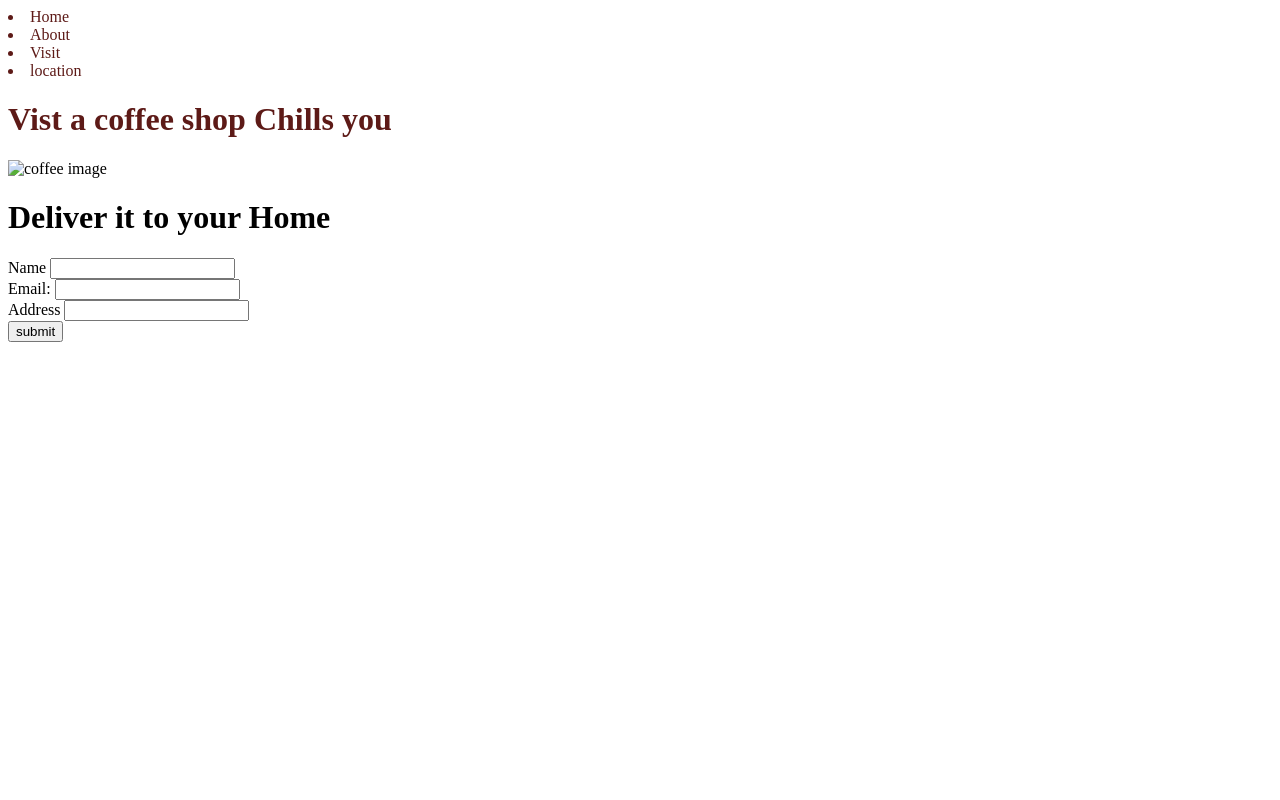
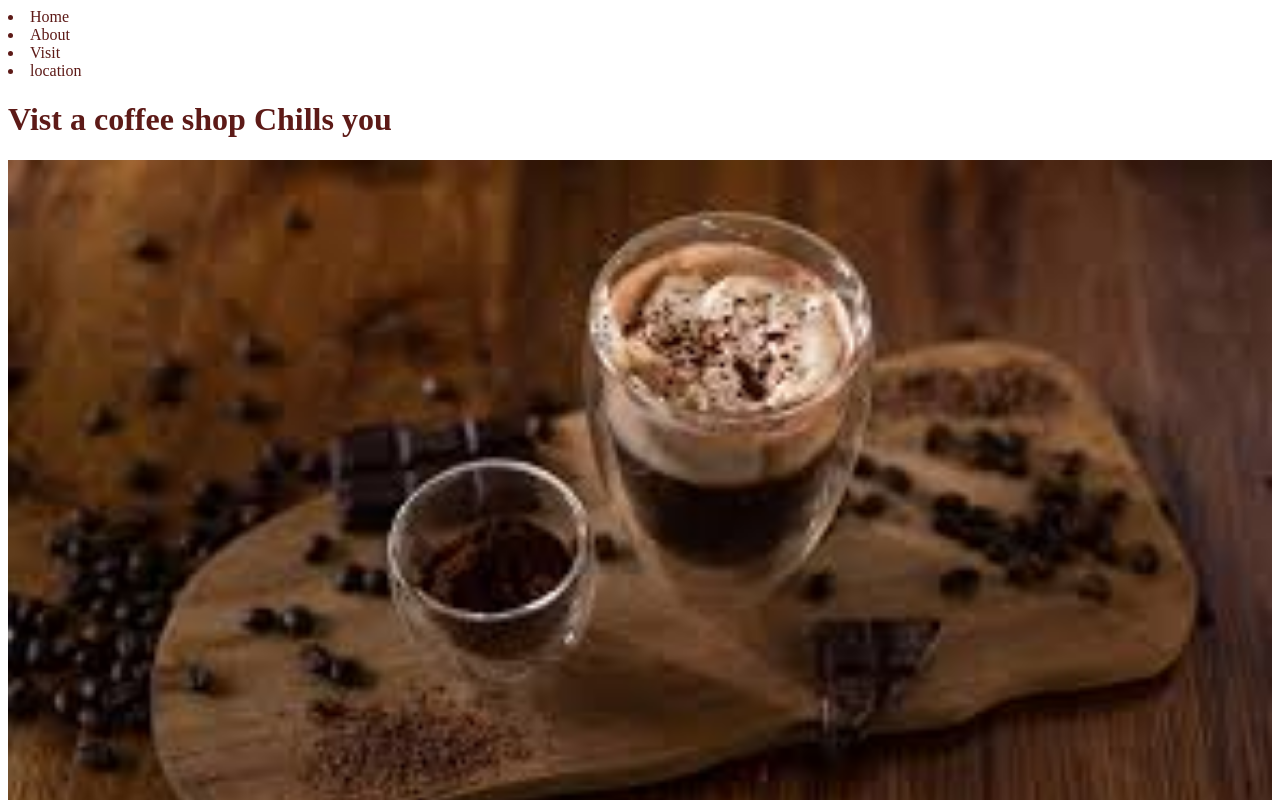
Before and after one commit to ravi-raghuwanshi/coffee-shop-html-css, a plain HTML site: page index.html in a window 1280 px wide. Shown: the top 800 px of the page. Drawn offline with Linux system fonts and the light colour scheme.

Commit message:
Update index.html

```diff
--- a/index.html
+++ b/index.html
@@ -16,7 +16,7 @@
         <li>location</li>
     </nav>
     <H1 class="bgm">Vist a coffee shop Chills you</H1>
-    <img width= 100% height= 20% src="/images/coffee.jpeg" alt="coffee image">
+    <img width= 100% height= 20% src="coffee.jpeg" alt="coffee image">
    <h1> Deliver it to your Home</h1>
 <form class=form1 action="submit">
 <label for="text">Name</label>
```
